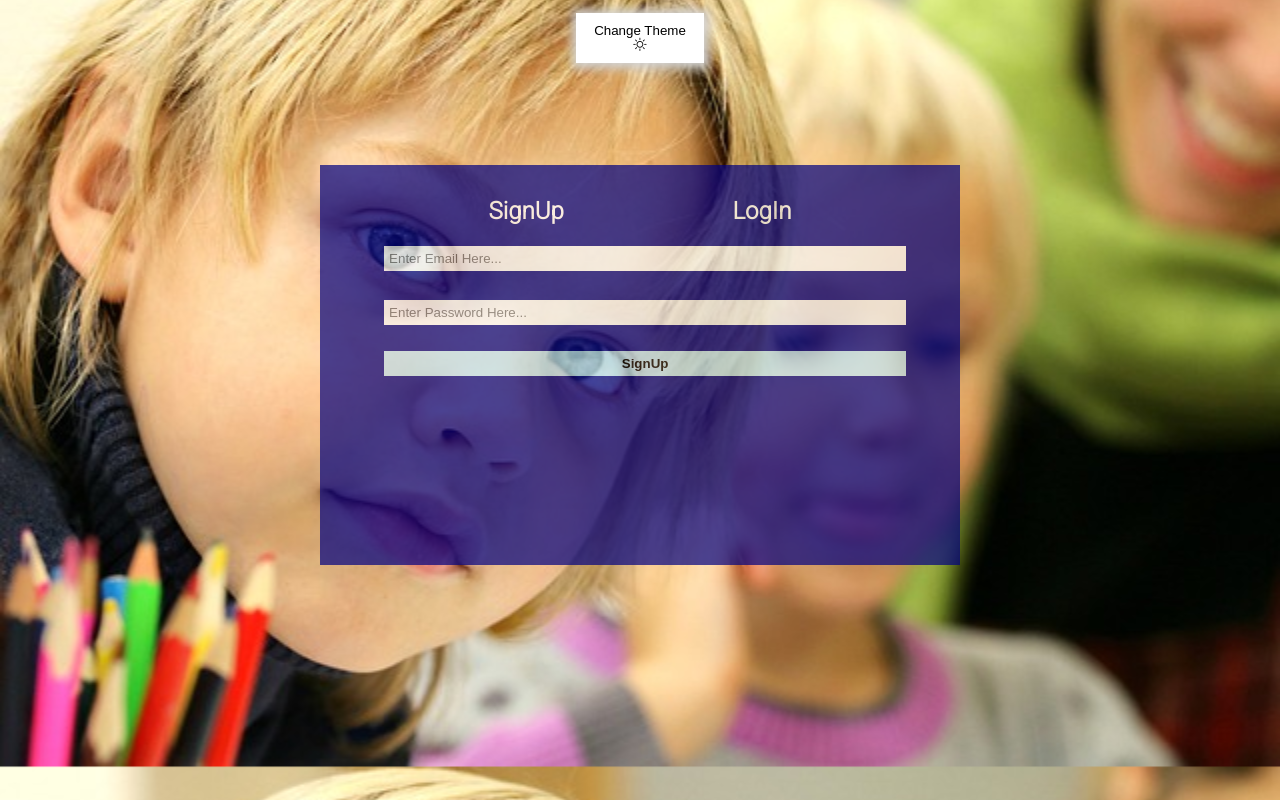
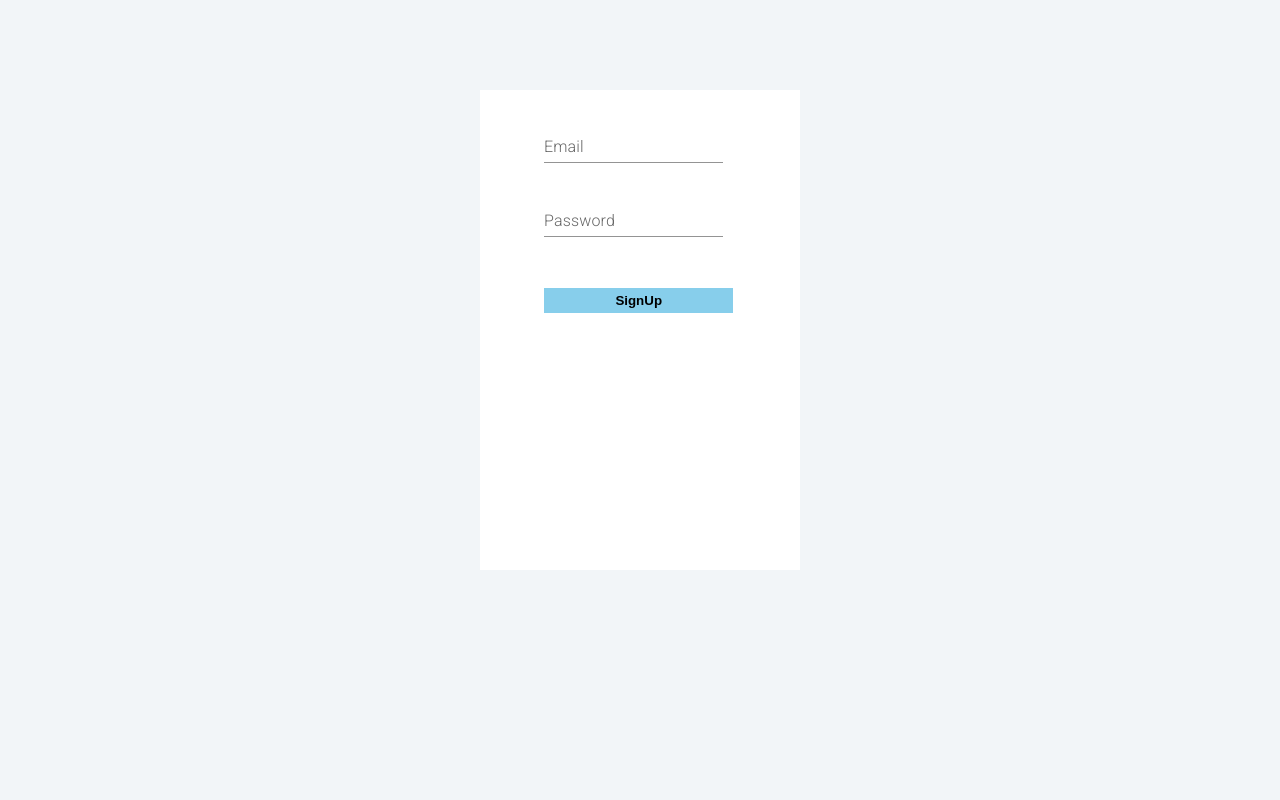
Before and after one commit to Sabeerwaqas/Attendance-Management-System, a React (Create React App) app: page / in a window 1280 px wide. Built offline with nearby package versions, Linux system fonts and the light colour scheme.

Commit message:
Feature: Making SignUp Page.

```diff
--- a/package.json
+++ b/package.json
@@ -3,10 +3,13 @@
   "version": "0.1.0",
   "private": true,
   "dependencies": {
+    "@emotion/react": "^11.11.1",
+    "@emotion/styled": "^11.11.0",
+    "@mui/material": "^5.14.0",
     "@testing-library/jest-dom": "^5.16.5",
     "@testing-library/react": "^13.4.0",
     "@testing-library/user-event": "^13.5.0",
-    "firebase": "^9.23.0",
+    "firebase": "^10.0.0",
     "react": "^18.2.0",
     "react-dom": "^18.2.0",
     "react-router-dom": "^6.14.1",
--- a/src/App.css
+++ /dev/null
@@ -1,38 +0,0 @@
-.App {
-  text-align: center;
-}
-
-.App-logo {
-  height: 40vmin;
-  pointer-events: none;
-}
-
-@media (prefers-reduced-motion: no-preference) {
-  .App-logo {
-    animation: App-logo-spin infinite 20s linear;
-  }
-}
-
-.App-header {
-  background-color: #282c34;
-  min-height: 100vh;
-  display: flex;
-  flex-direction: column;
-  align-items: center;
-  justify-content: center;
-  font-size: calc(10px + 2vmin);
-  color: white;
-}
-
-.App-link {
-  color: #61dafb;
-}
-
-@keyframes App-logo-spin {
-  from {
-    transform: rotate(0deg);
-  }
-  to {
-    transform: rotate(360deg);
-  }
-}
--- a/src/App.js
+++ b/src/App.js
@@ -1,19 +1,13 @@
-import "./App.css";
-import Signup from "./components/login-signup/Signup";
-import Login from "./components/login-signup/Login";
-import { BrowserRouter, Routes, Route } from "react-router-dom";
+import React from 'react'
+import Signup from './Components/SignUp/Signup'
 
-function App() {
+
+const App = () => {
   return (
     <>
-      <BrowserRouter>
-        <Routes>
-          <Route path="/" element={<Signup />} />
-          <Route path="/login" element={<Login />} />
-        </Routes>
-      </BrowserRouter>
+      <Signup/>
     </>
-  );
+  )
 }
 
-export default App;
+export default App
--- /dev/null
+++ b/src/Components/SignUp/Signup.js
@@ -0,0 +1,39 @@
+import React from "react";
+import "./signup.css";
+import { Box, TextField } from "@mui/material";
+
+const Signup = () => {
+  return (
+    <>
+      <div className="signup-box">
+        <Box
+          sx={{
+            marginLeft: "20%",
+
+            marginTop: "10%",
+          }}
+        >
+          <form>
+            <TextField
+              variant="standard"
+              label="Email"
+              sx={{
+                marginTop: "10%",
+              }}
+            />
+            <TextField
+              variant="standard"
+              label="Password"
+              sx={{
+                marginTop: "10%",
+              }}
+            />
+          </form>
+          <button className="signup-btn">SignUp</button>
+        </Box>
+      </div>
+    </>
+  );
+};
+
+export default Signup;
--- /dev/null
+++ b/src/Components/SignUp/signup.css
@@ -0,0 +1,24 @@
+body{
+    margin: 0;
+    padding: 0;
+    box-sizing: border-box;
+    background-color: #F2F5F8;
+}
+
+.signup-box{
+    background-color: #FFFFFF;
+    width: 25vw;
+    height: 60vh;
+    margin: 0 auto;
+    margin-top: 7%;
+
+}
+
+.signup-btn{
+    background-color: skyblue;
+    font-weight: bold;
+    border: none;
+    width: 14.8vw;
+    margin-top: 20%;
+    padding: 2%;
+}
--- a/src/Firebase/firebase.js
+++ b/src/Firebase/firebase.js
@@ -1,13 +1,13 @@
+// Import the functions you need from the SDKs you need
 import { initializeApp } from "firebase/app";
-import { getAuth } from "firebase/auth";
 
 const firebaseConfig = {
-  apiKey: "AIzaSyA_hx4mDw0iGF-wXJlX-lIDJgKJNawOxtI",
-  authDomain: "attendance-system-bbd1b.firebaseapp.com",
-  projectId: "attendance-system-bbd1b",
-  storageBucket: "attendance-system-bbd1b.appspot.com",
-  messagingSenderId: "700543438617",
-  appId: "1:700543438617:web:0dc643375e0668b2d3bf88"
+  apiKey: "AIzaSyBb2I_0gALtREUyfWjUZXzfaWkdJVyb2L8",
+  authDomain: "amsr-1488d.firebaseapp.com",
+  projectId: "amsr-1488d",
+  storageBucket: "amsr-1488d.appspot.com",
+  messagingSenderId: "14880866",
+  appId: "1:14880866:web:293cd9b7647522dafe013b"
 };
 
 
--- /dev/null
+++ b/src/Signup.js
@@ -0,0 +1,69 @@
+import React, { useState } from "react";
+import "./login-signup.css";
+import {auth, createUserWithEmailAndPasword} from "./Firebase/firebase"
+import { TextField, Button, Box } from "@mui/material";
+
+const Signup = () => {
+
+    const [email, setEmail] = useState();
+    const [password, setPassword] = useState();
+
+
+    const handleSubmit = () => {
+
+    }
+
+
+  return (
+    <>
+      <Box
+        sx={{
+          backgroundColor: "#F2F3F9",
+          width: "20vw",
+          height: "25vh",
+          margin: "0 auto",
+          marginTop: "10%",
+          padding: "5%",
+        }}
+      >
+        <TextField
+          placeholder="Enter Email Here"
+          sx={{
+            marginLeft: "10%"
+
+          }}
+          size="small"
+          label="Email"
+
+        />
+        <TextField
+          placeholder="Enter Password Here"
+          sx={{
+            marginLeft: "10%",
+            marginTop: "5%"
+
+          }}
+          size="small"
+          label="Password"
+        />
+
+        <Button variant="contained"
+        color="success"
+        size="small"
+        sx = {{
+            width: "84%",
+            marginLeft: "10%",
+            marginTop: "5%",
+            fontWeight: "bold"
+        }}
+
+        onSubmit={handleSubmit}
+
+
+        >SignUp</Button>
+      </Box>
+    </>
+  );
+};
+
+export default Signup;
--- a/src/components/login-signup/Login.js
+++ /dev/null
@@ -1,89 +0,0 @@
-import React, { useState } from "react";
-import { Link } from "react-router-dom";
-import "./signup.css";
-import { signInWithEmailAndPassword } from "firebase/auth";
-import { auth } from "../../Firebase/firebase";
-
-
-const Login = () => {
-  const [theme, setTheme] = useState(false);
-
-  const handleDark = () => {
-    if (theme !== "dark-theme-component") {
-      setTheme("dark-theme-component");
-    } else {
-      setTheme("");
-    }
-  };
-
-
-  const [email, setEmail] = useState("");
-  const [password, setPassword] = useState("");
-
-  const handleSubmit = (e) => {
-
-    e.preventDefault();
-
-    signInWithEmailAndPassword(auth, email, password)
-  .then((userCredential) => {
-    // Signed in
-    const user = userCredential.user;
-    console.log(user)
-    // ...
-  })
-  .catch((error) => {
-    const errorCode = error.code;
-    const errorMessage = error.message;
-    // ..
-  });
-
-
-  }
-
-
-
-  return (
-    <>
-      <button onClick={handleDark} className="theme-btn-parent">
-        Change Theme <i class="bi bi-brightness-high"></i>
-      </button>
-      <div className={theme ? "dark-theme-component" : "signup-parent"}>
-        <div className="headings">
-          <span className="link-parent">
-            <Link className="link-child" to="/">
-              SignUp
-            </Link>
-          </span>
-          <span className="link-parent">
-            <Link className="link-child" to="/login">
-              LogIn
-            </Link>
-          </span>
-        </div>
-        <div>
-          <form onSubmit={handleSubmit}>
-            <div className="input input-email">
-              <input
-                className="email"
-                type="email"
-                placeholder="Enter Email Here..."
-                onChange={e => setEmail(e.target.value)}
-              />
-            </div>
-            <div className="input input-password">
-              <input
-                className="password"
-                type="password"
-                placeholder="Enter Password Here..."
-                onChange={e => setPassword(e.target.value)}
-              />
-              <button type="submit" className="signup-btn">LogIn</button>
-            </div>
-          </form>
-        </div>
-      </div>
-    </>
-  );
-};
-
-export default Login;
--- a/src/components/login-signup/Signup.js
+++ /dev/null
@@ -1,88 +0,0 @@
-import React, { useState } from "react";
-import { Link } from "react-router-dom";
-import "./signup.css";
-import { createUserWithEmailAndPassword } from "firebase/auth";
-import { auth } from "../../Firebase/firebase";
-
-const Signup = () => {
-  const [theme, setTheme] = useState(false);
-
-  const handleDark = () => {
-    if (theme !== "dark-theme-component") {
-      setTheme("dark-theme-component");
-    } else {
-      setTheme("");
-    }
-  };
-
-  const [email, setEmail] = useState("");
-  const [password, setPassword] = useState("");
-
-  const handleSubmit = (e) => {
-    e.preventDefault();
-
-    createUserWithEmailAndPassword(auth, email, password)
-      .then((userCredential) => {
-        // Signed in
-        const user = userCredential.user;
-        // ...
-
-
-      })
-      .catch((error) => {
-        const errorCode = error.code;
-        const errorMessage = error.message;
-        // ..
-      });
-
-
-
-  };
-
-  return (
-    <>
-      <button onClick={handleDark} className="theme-btn-parent">
-        Change Theme <i class="bi bi-brightness-high"></i>
-      </button>
-      <div className={theme ? "dark-theme-component" : "signup-parent"}>
-        <div className="headings">
-          <span className="link-parent">
-            <Link className="link-child" to="/">
-              SignUp
-            </Link>
-          </span>
-          <span className="link-parent">
-            <Link className="link-child" to="/login">
-              LogIn
-            </Link>
-          </span>
-        </div>
-        <div>
-          <form onSubmit={handleSubmit}>
-            <div className="input input-email">
-              <input
-                className="email"
-                type="email"
-                placeholder="Enter Email Here..."
-                onChange={(e) => setEmail(e.target.value)}
-              />
-            </div>
-            <div className="input input-password">
-              <input
-                className="password"
-                type="password"
-                placeholder="Enter Password Here..."
-                onChange={(e) => setPassword(e.target.value)}
-              />
-              <button type="submit" className="signup-btn">
-                SignUp
-              </button>
-            </div>
-          </form>
-        </div>
-      </div>
-    </>
-  );
-};
-
-export default Signup;
--- a/src/components/login-signup/signup.css
+++ /dev/null
@@ -1,107 +0,0 @@
-body{
-    margin: 0;
-    padding: 0;
-    box-sizing: border-box;
-    background-color: #F9FBFC;
-    font-family: 'EB Garamond', serif;
-    font-family: 'Roboto', sans-serif;
-    background-image: url(../../images/backgroundImage.jpg);
-    background-position: center;
-    background-size: cover;
-}
-
-.change-theme-btn{
-    background-color: #070B0F;
-    color: white;
-    font-weight: bold;
-    padding: 5px;
-
-}
-
-.theme-btn-parent{
-    width: 10vw;
-    margin-top: 1%;
-    margin-left: 45%;
-    padding: 10px;
-    background-color: white;
-    box-shadow: 1px 1px 10px 5px lightgray;
-    border: none;
-}
-
-.dark-theme-background{
-    background-color: #070B0F;
-
-}
-
-.dark-theme-component{
-    background-color: #46484E;
-    width: 50vw;
-    height: 50vh;
-    margin: 0 auto;
-    margin-top: 8%;
-    color: white;
-    box-shadow: 1px 1px 20px 10px lightgray;
-    opacity: 0.7;
-}
-
-.signup-parent{
-    background-color: navy;
-    width: 50vw;
-    height: 50vh;
-    margin: 0 auto;
-    margin-top: 8%;
-    opacity: 0.7;
-}
-
-.headings{
-    display: flex;
-    justify-content: space-evenly;
-
-}
-
-.background-change{
-    background-color: white;
-}
-
-.link-parent{
-    margin-top: 5%;
-    font-size: 1.5em;
-}
-
-.link-child{
-    color: white;
-    font-weight: bold;
-    text-decoration: none;
-}
-
-
-.input{
-    width: 40vw;
-    margin: 0 auto;
-    margin-top: 2%;
-    padding: 8px;
-
-}
-
-.email{
-    width: 40vw;
-    border: none;
-    padding: 1%;
-    background-color: #F9FBFC;
-}
-
-.password{
-    width: 40vw;
-    border: none;
-    padding: 1%;
-    background-color: #F9FBFC;
-}
-
-.signup-btn{
-    width: 40.8vw;
-    padding: 1%;
-    margin-top: 5%;
-    background-color: #BDE4F4;
-    font-weight: bold;
-    border: none;
-}
```
Also changed, not shown: src/images/backgroundImage.jpg (deleted), 1 other file (tests, documents, lock files or other folders).
